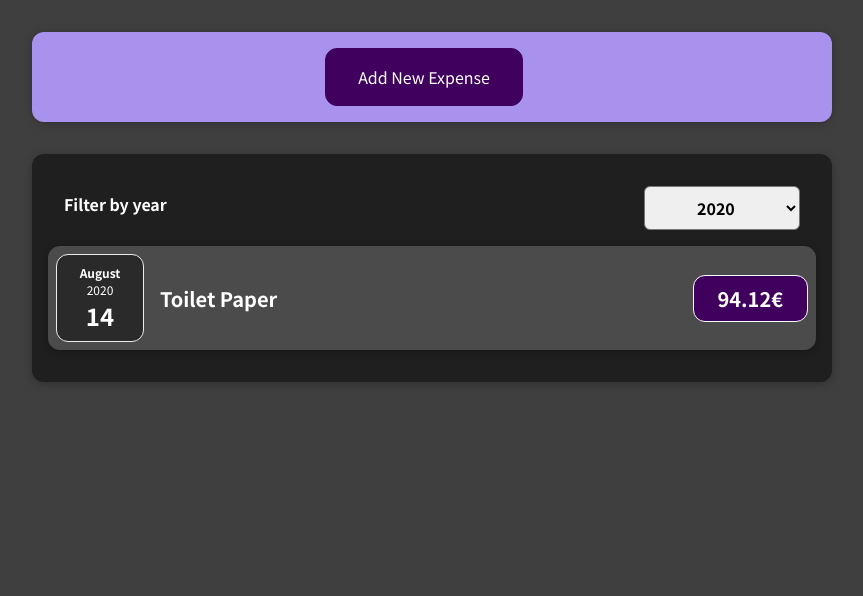
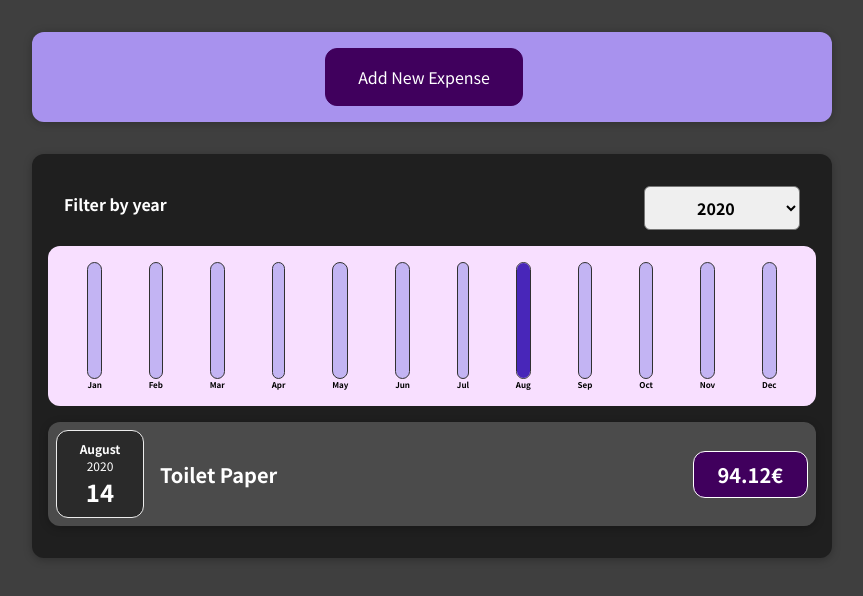
Before and after one commit to alexander101010/react-expense-tracker, a React (Create React App) app: page / in a window 1280 px wide. Shown: the top 596 px of the page, without its empty margins (208-1071 px from the left). Built offline with nearby package versions, Linux system fonts and the light colour scheme.

Commit message:
add expensesChart render

```diff
--- a/src/components/Expenses/Expenses.js
+++ b/src/components/Expenses/Expenses.js
@@ -2,6 +2,7 @@ import React, { useState } from 'react';
 
 import ExpensesFilter from './ExpensesFilter';
 import ExpensesList from './ExpensesList';
+import ExpensesChart from './ExpensesChart';
 import Card from '../UI/Card';
 
 import './Expenses.css';
@@ -23,6 +24,7 @@ const Expenses = ({ expenses }) => {
         onFilterChange={filterChangeHandler}
         selected={filterSelection}
       />
+      <ExpensesChart expenses={filteredExpenses} />
       <ExpensesList items={filteredExpenses} />
     </Card>
   );
```
